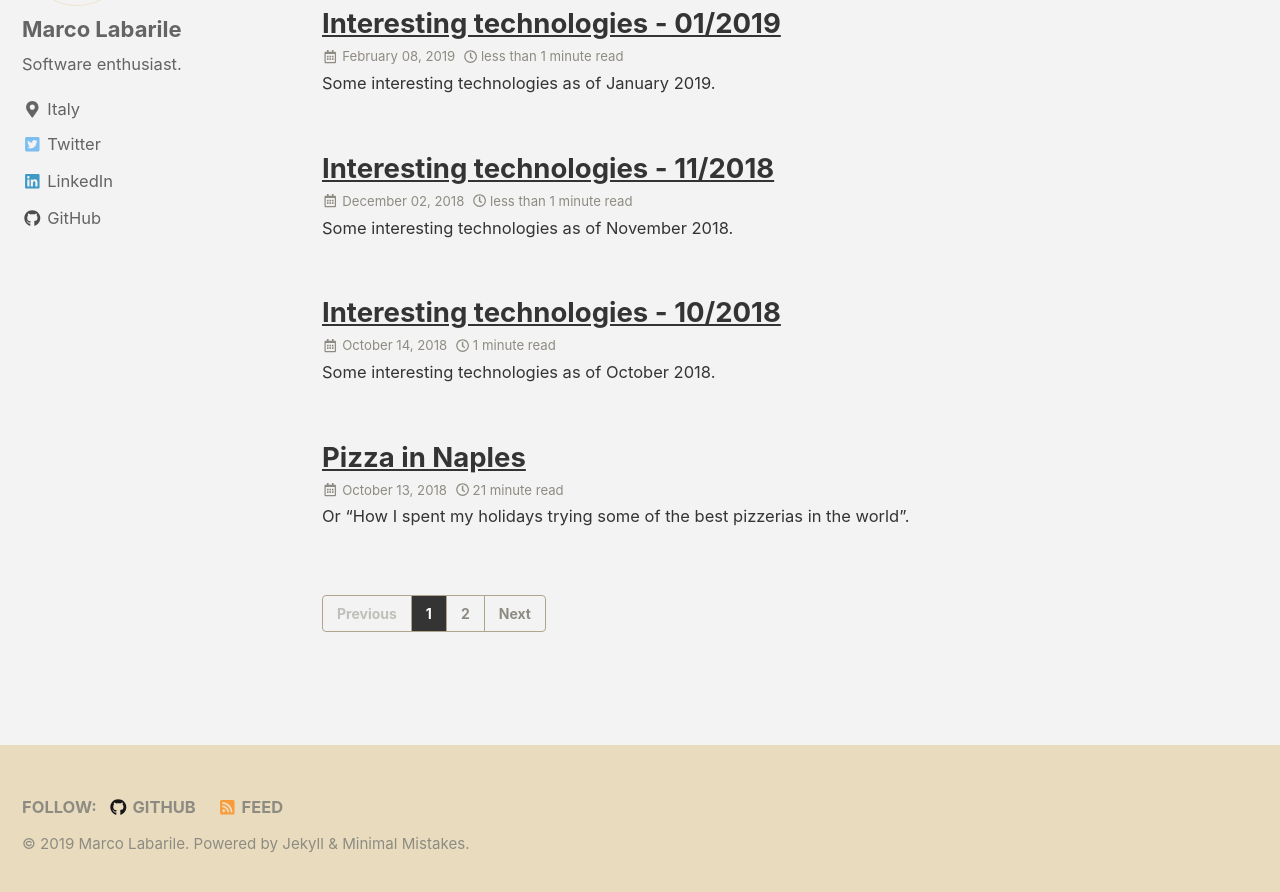
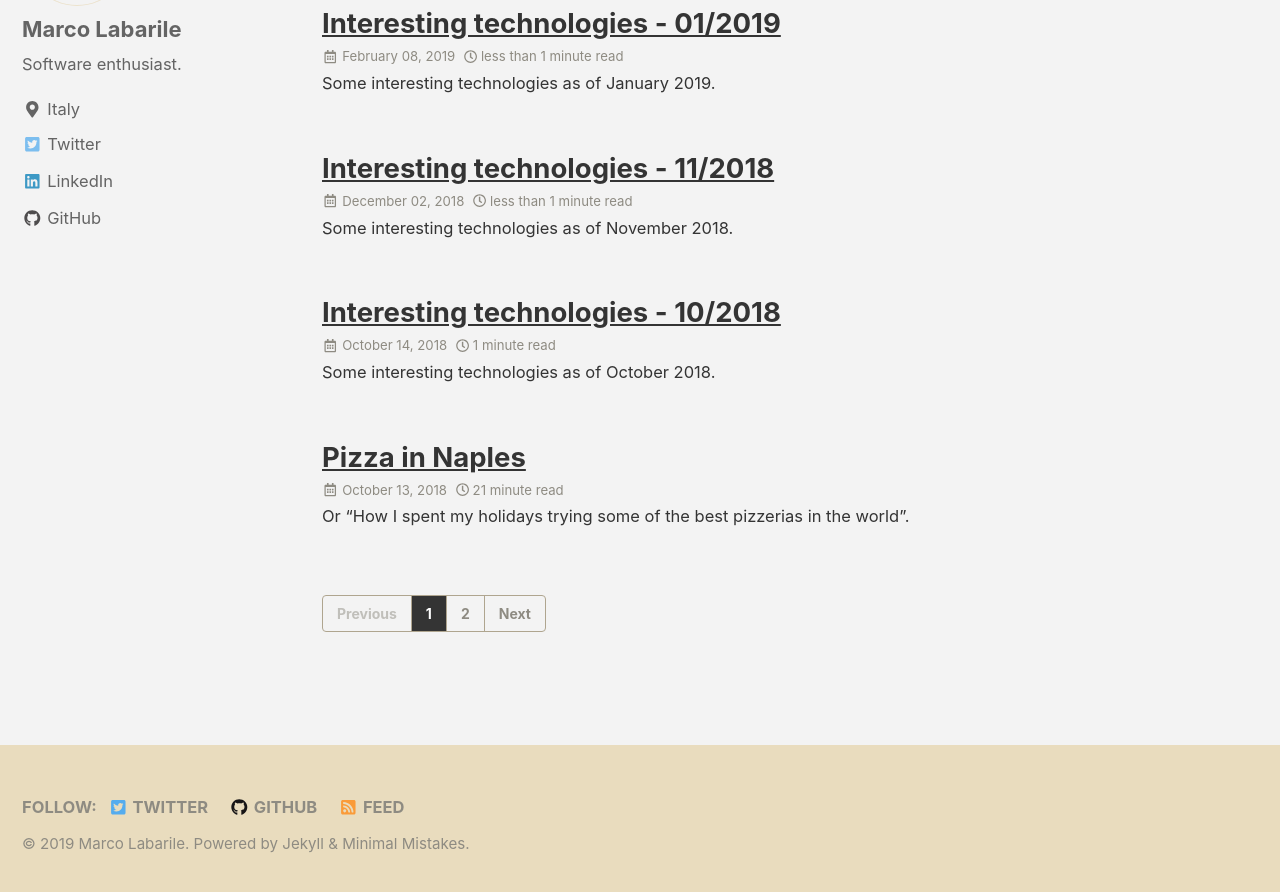
Before and after one commit to labarilem/labarilem.github.io, a Jekyll site: the page built from index.html, in a window 1280 px wide and 900 px high, scrolled down 424 px. Shown: the top 892 px of the window. Built offline with Jekyll 4.4.1, drawn with Linux system fonts in a browser that asks for light colours; nearby versions of some CDN libraries; the list of posts is cut into pages by our own code.

Commit message:
set og_image

```diff
--- a/_config.yml
+++ b/_config.yml
@@ -77,12 +77,12 @@
 
 # Social Sharing
 twitter:
-  username               :
+  username               : mlabarile1
 facebook:
   username               :
   app_id                 :
   publisher              :
-og_image                 : # Open Graph/Twitter default site image
+og_image                 : "/assets/images/bio-photo.jpg"
 # For specifying social profiles
 # - https://developers.google.com/structured-data/customize/social-profiles
 social:
```
